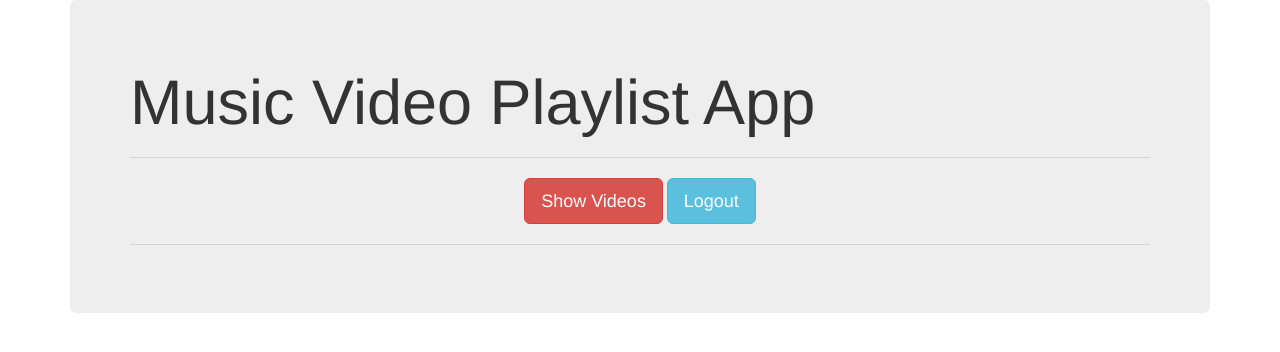
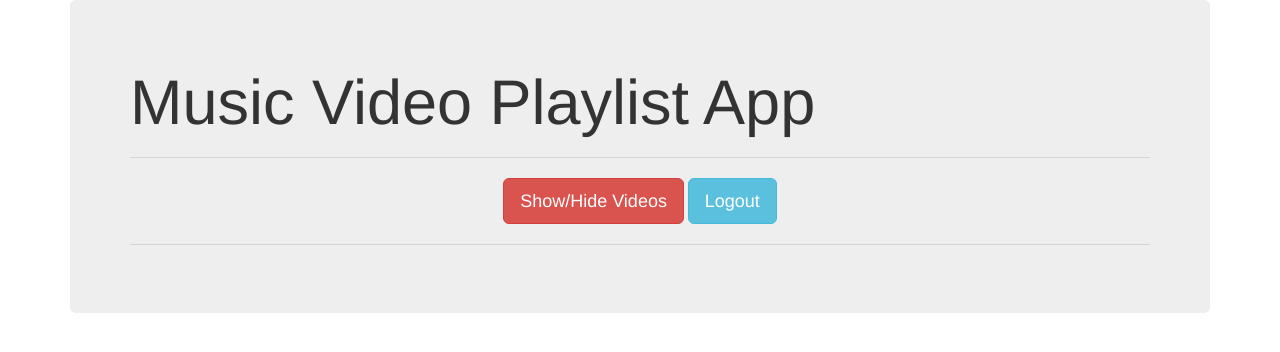
Before and after one commit to hhaddock/final_project, a PHP site: page /views/homePage.php in a window 1280 px wide. Shown: the top 352 px of the page. Run offline with PHP 8.4, Linux system fonts and the light colour scheme; the visitor is signed in with stand-in values (Sample User, id 1); some libraries are stand-ins or nearby versions.

Commit message:
front end

```diff
--- a/statics/getData.js
+++ b/statics/getData.js
@@ -5,7 +5,7 @@ $(document).ready(function(){
   getAllVideoData();
 
   $('#showVideos').click(function(){
-    $('#videoDiv').slideDown("slow");
+    $('#videoDiv').slideToggle("slow");
   });
 });
 
--- a/views/homePage.php
+++ b/views/homePage.php
@@ -15,7 +15,7 @@
           <h1>Music Video Playlist App</h1>
           <hr>
           <div id="navBar" class="text-center form-inline">
-            <input type="button" class="btn btn-lg btn-danger" id="showVideos" value="Show Videos">
+            <input type="button" class="btn btn-lg btn-danger" id="showVideos" value="Show/Hide Videos">
             <input type="button" class="btn btn-lg btn-info" value="Logout" onclick="location.href='http://ec2-35-164-57-153.us-west-2.compute.amazonaws.com/final_project/statics/php/logout.php'">
           </div>
           <hr>
```
